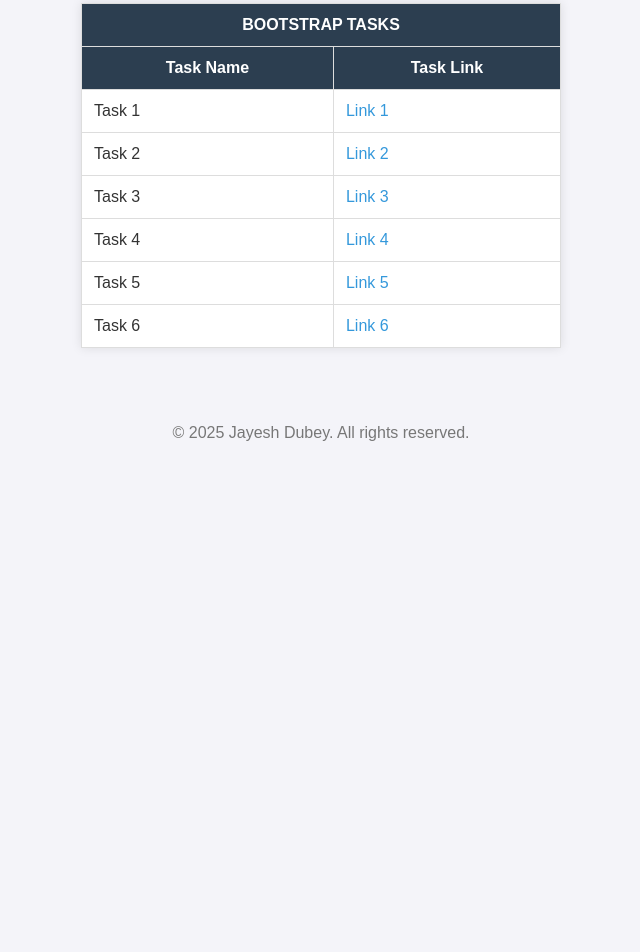
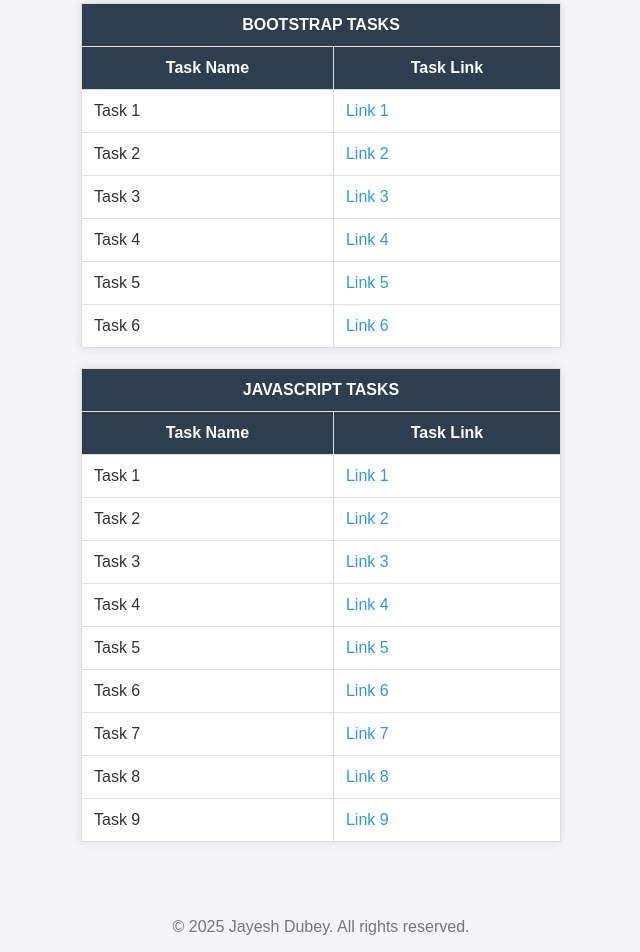
Before and after one commit to predtor11/Mern-Full-Stack-Assignment, a plain HTML site: page index.html in a window 1280 px wide. Shown: the part 900-1852 px from the top of the page, without its empty margins (319-959 px from the left). Before the commit the page ends 1358 px from the top, so only its background shows below. Drawn offline with Linux system fonts and the light colour scheme.

Commit message:
Update index.html

```diff
--- a/index.html
+++ b/index.html
@@ -177,8 +177,57 @@
                 </tr>
             </tbody>
         </table>
+
+        <table>
+            <thead>
+                <tr>
+                    <th colspan="2">JAVASCRIPT TASKS</th>
+                </tr>
+                <tr>
+                    <th>Task Name</th>
+                    <th>Task Link</th>
+                </tr>
+            </thead>
+            <tbody>
+                <tr>
+                    <td>Task 1</td>
+                    <td><a href="./JS/task1.html" target="_blank">Link 1</a></td>
+                </tr>
+                <tr>
+                    <td>Task 2</td>
+                    <td><a href="./JS/task2.html" target="_blank">Link 2</a></td>
+                </tr>
+                <tr>
+                    <td>Task 3</td>
+                    <td><a href="./JS/task3.html" target="_blank">Link 3</a></td>
+                </tr>
+                <tr>
+                    <td>Task 4</td>
+                    <td><a href="./JS/task4.html" target="_blank">Link 4</a></td>
+                </tr>
+                <tr>
+                    <td>Task 5</td>
+                    <td><a href="./JS/task5.html" target="_blank">Link 5</a></td>
+                </tr>
+                <tr>
+                    <td>Task 6</td>
+                    <td><a href="./JS/task6.html" target="_blank">Link 6</a></td>
+                </tr>
+                <tr>
+                    <td>Task 7</td>
+                    <td><a href="./JS/task7.html" target="_blank">Link 7</a></td>
+                </tr>
+                <tr>
+                    <td>Task 8</td>
+                    <td><a href="./JS/task8.html" target="_blank">Link 8</a></td>
+                </tr>
+                <tr>
+                    <td>Task 9</td>
+                    <td><a href="./JS/Task9/index.html" target="_blank">Link 9</a></td>
+                </tr>
+            </tbody>
+        </table>
     </main>
-
     <footer>
         <p>&copy; 2025 Jayesh Dubey. All rights reserved.</p>
     </footer>
```
